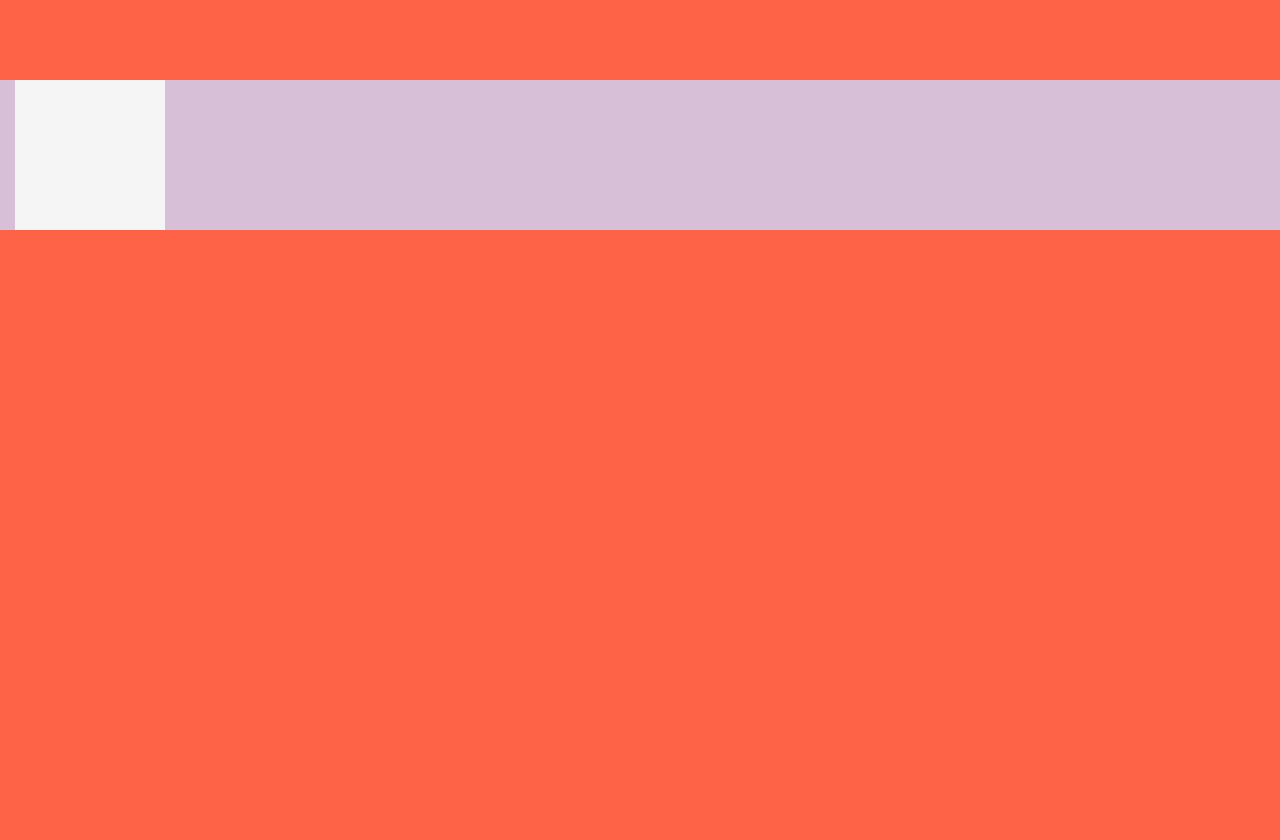
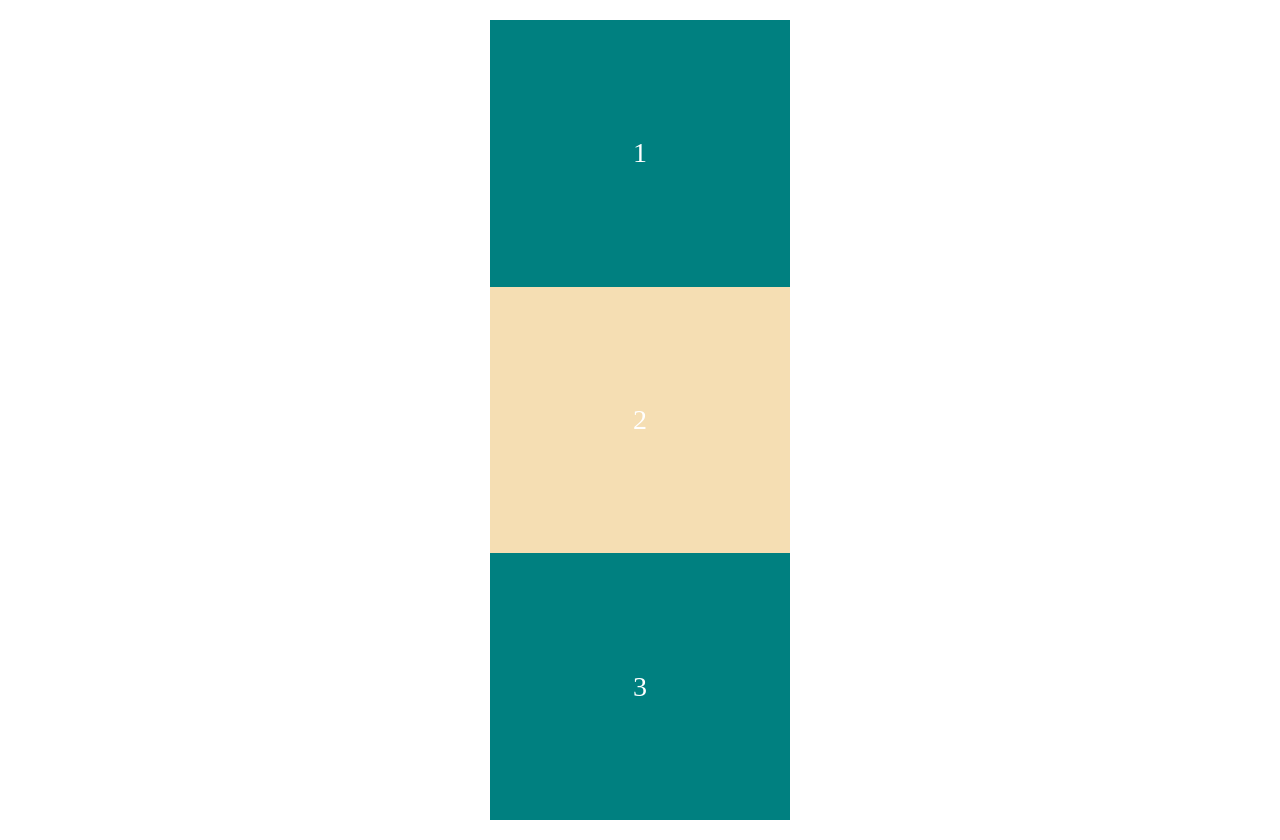
Before and after one commit to panwoo1/clone_coding, a plain HTML site: page clone_coding/kokoa_clone/home.html in a window 1280 px wide. Before the commit the page ends 800 px from the top, so only its background shows below. Drawn offline with Linux system fonts and the light colour scheme.

Commit message:
margin, padding, flex

```diff
--- a/clone_coding/kokoa_clone/home.html
+++ b/clone_coding/kokoa_clone/home.html
@@ -14,25 +14,36 @@
     <title>Home - My first website.</title>
     <link href="styles.css" rel="stylesheet" />
     <style>
-      html {
-        background-color: tomato;
-      }
       body{
-        margin: 0;
-        background-color: thistle;
+        height: 100vh;
+        margin: 20px;
+        display: flex;
+        justify-content: space-between;
+        align-items: center;
+        flex-direction: column;
       }
       div{
-        margin: 80px 15px;
-        height: 150px;
-        width: 150px;
-        background-color: whitesmoke;
+        display: flex;
+        justify-content: center;
+        align-items: center;
+        width: 300px;
+        height: 300px;
+        font-size: 28px;
+        color: white;
+        background-color: teal;
+        flex-wrap: nowrap;
+      }
+      #second{
+        background-color: wheat;
       }
     </style>
     <meta charset="utf-8" />
     <meta name="description" content="This is my website" />
   </head>
   <body>
-    <div></div>
+    <div>1</div>
+    <div id="second">2</div>
+    <div>3</div>
   </body>
 </html>
 
```
Also changed, not shown: 1 other file.
